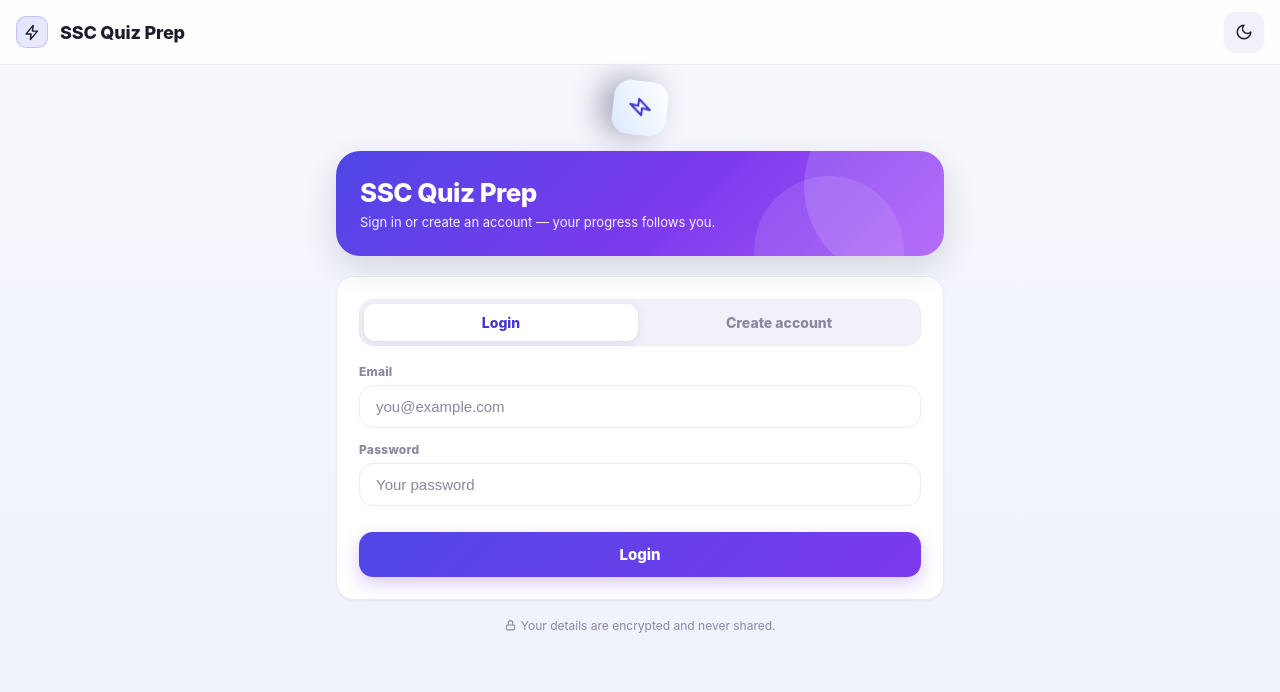
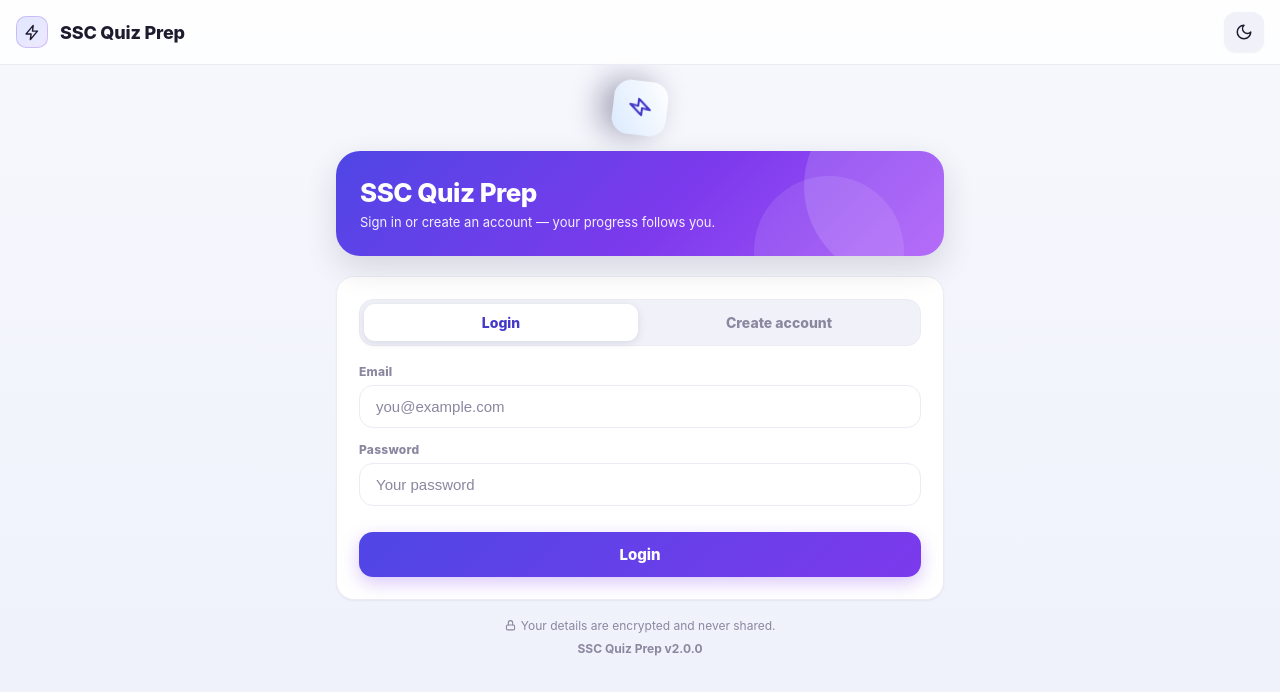
Before and after one commit to shrihar02-wq/ssc-quiz-app, a React (Vite) app: page /#/login in a window 1280 px wide. Shown: the top 692 px of the page. Built offline with nearby package versions, Linux system fonts and the light colour scheme.

Commit message:
Bump to v2.0.0; show version in app

```diff
--- a/package.json
+++ b/package.json
@@ -1,7 +1,7 @@
 {
   "name": "ssc-quiz-app",
   "private": true,
-  "version": "1.0.0",
+  "version": "2.0.0",
   "type": "module",
   "scripts": {
     "dev": "vite",
--- a/src/components/Home.jsx
+++ b/src/components/Home.jsx
@@ -33,7 +33,7 @@ export default function Home() {
         <span className="topbar-logo">
           <Icon name="lightning" size={17} />
         </span>
-        <h1>SSC Quiz Prep</h1>
+        <h1>SSC Quiz Prep <span className="ver-badge">v2</span></h1>
         <ThemeToggle />
         <UserChip />
       </div>
--- a/src/components/LoginScreen.jsx
+++ b/src/components/LoginScreen.jsx
@@ -297,6 +297,9 @@ export default function LoginScreen() {
         <Icon name="lock" size={13} style={{ verticalAlign: -2 }} /> Your details
         are encrypted and never shared.
       </p>
+      <p className="small muted" style={{ textAlign: 'center', marginTop: 8, fontWeight: 700 }}>
+        SSC Quiz Prep v2.0.0
+      </p>
       </div>
     </div>
   )
--- a/src/index.css
+++ b/src/index.css
@@ -151,6 +151,19 @@ a {
   border: 1px solid var(--border);
 }
 
+.ver-badge {
+  display: inline-block;
+  font-size: 10px;
+  font-weight: 800;
+  letter-spacing: 0.03em;
+  padding: 2px 7px;
+  border-radius: 999px;
+  background: rgba(124, 58, 237, 0.14);
+  color: var(--violet);
+  vertical-align: 2px;
+  border: 1px solid rgba(124, 58, 237, 0.25);
+}
+
 /* Header / Topbar */
 .topbar {
   position: sticky;
```
Also changed, not shown: 1 other file (tests, documents, lock files or other folders).
